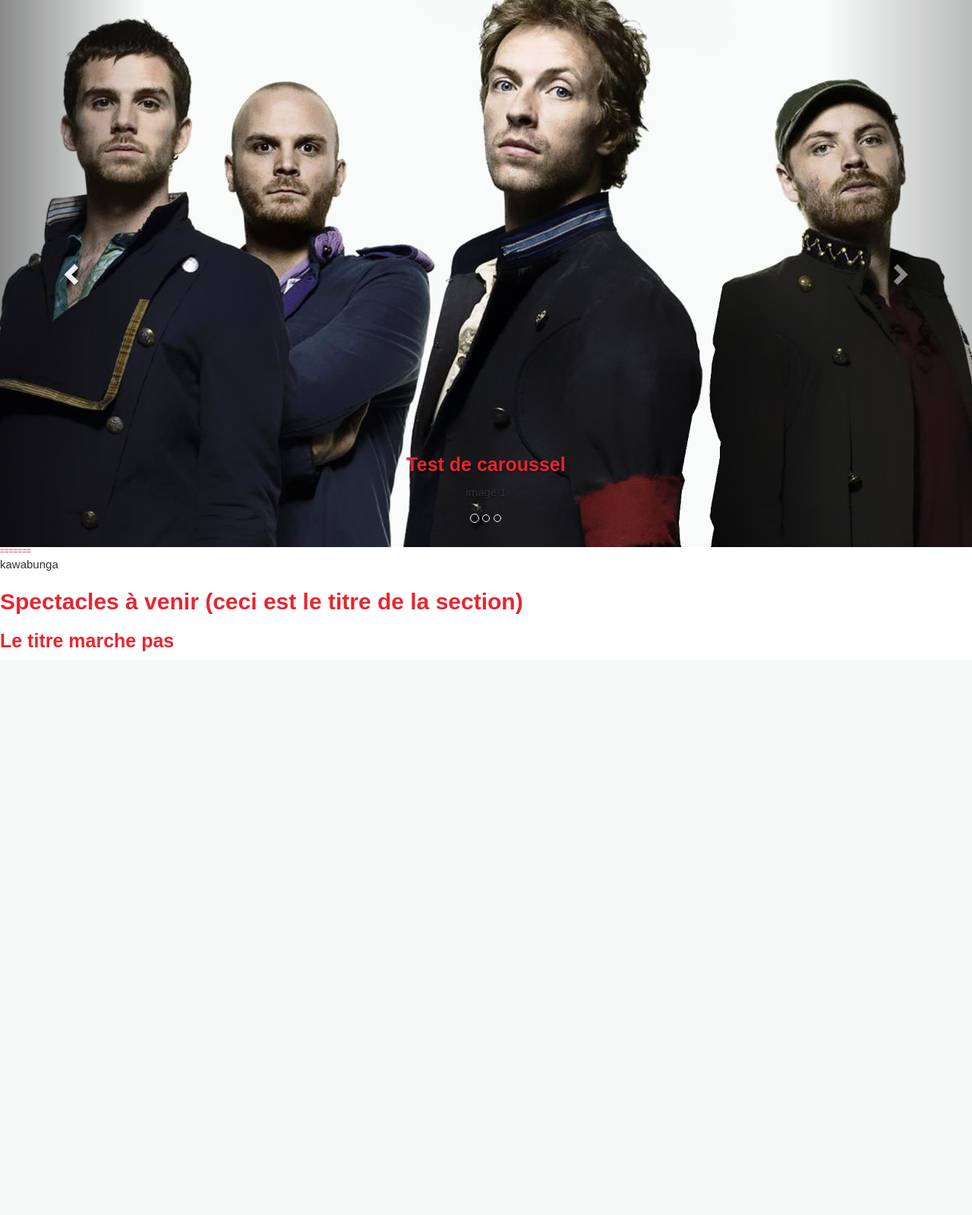
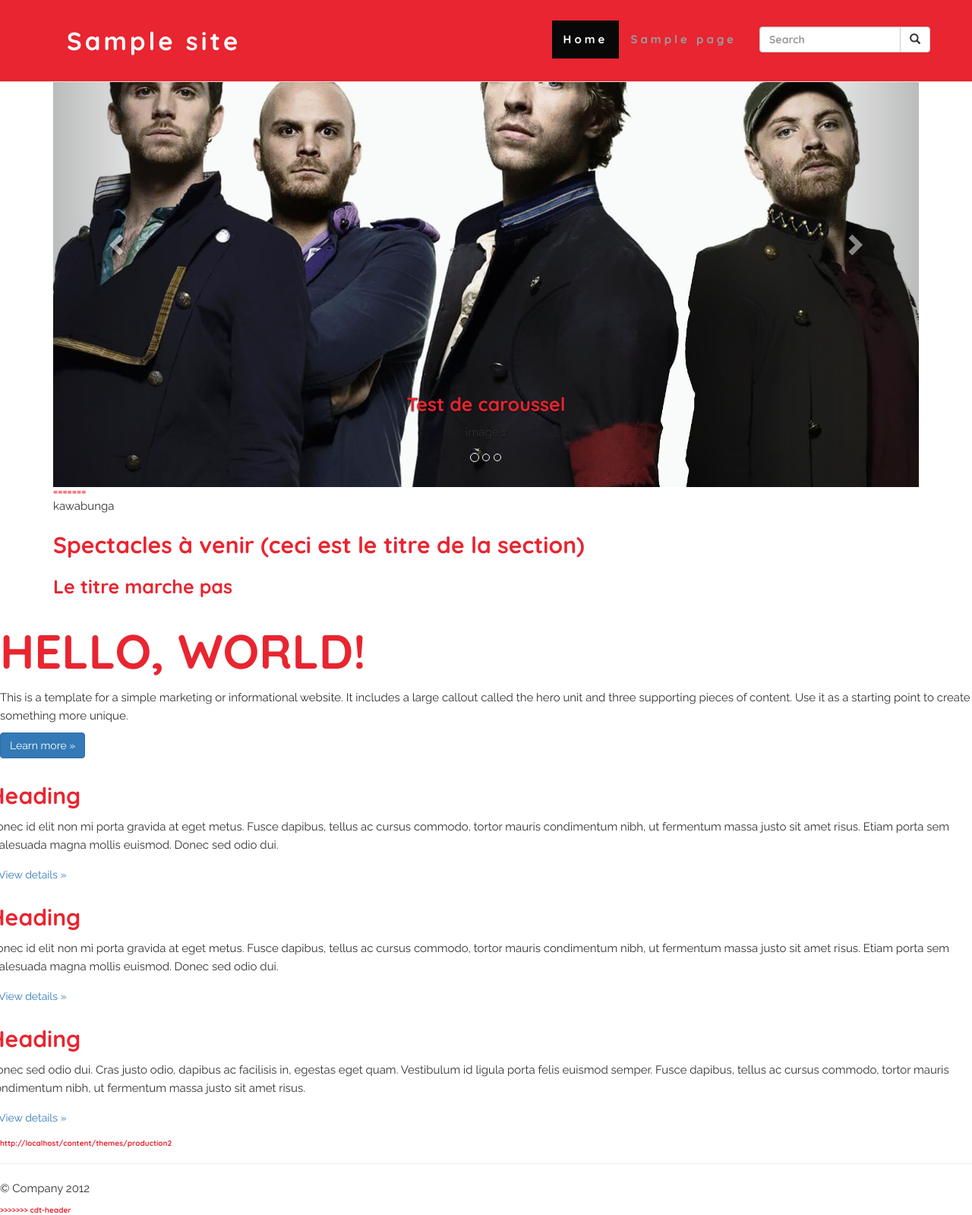
Before and after one commit to DiglidiDudeNG/WP-Production2, a WordPress theme: template content/themes/production2/index.php in a window 1280 px wide. Shown: the whole page at 76% size. Before the commit the page ends 857 px from the top, so only its background shows below. Run offline with PHP 8.4 and a stand-in for WordPress, Linux system fonts and the light colour scheme; the site name, menu and one post (Sample post) are stand-ins, and other content is empty; some libraries are stand-ins or nearby versions.

Commit message:
conflits power

```diff
--- a/content/themes/production2/index.php
+++ b/content/themes/production2/index.php
@@ -1,4 +1,6 @@
+<?php get_header(); ?>
 <?php
+// <<<<<<< HEAD
 
 /**
  * index.php
@@ -158,4 +160,36 @@
 
 <?php
 	// require_once('footer.php');
+
+
+
+include_once("include/caroussel.php");
 ?>
+<!-- Main hero unit for a primary marketing message or call to action -->
+<div class="hero-unit">
+	<h1>Hello, world!</h1>
+	<p>This is a template for a simple marketing or informational website. It includes a large callout called the hero unit and three supporting pieces of content. Use it as a starting point to create something more unique.</p>
+	<p><a class="btn btn-primary btn-large">Learn more &raquo;</a></p>
+</div>
+<!-- Example row of columns -->
+<div class="row">
+	<div class="span4">
+		<h2>Heading</h2>
+		<p>Donec id elit non mi porta gravida at eget metus. Fusce dapibus, tellus ac cursus commodo, tortor mauris condimentum nibh, ut fermentum massa justo sit amet risus. Etiam porta sem malesuada magna mollis euismod. Donec sed odio dui. </p>
+		<p><a class="btn" href="#">View details &raquo;</a></p>
+	</div>
+	<div class="span4">
+		<h2>Heading</h2>
+		<p>Donec id elit non mi porta gravida at eget metus. Fusce dapibus, tellus ac cursus commodo, tortor mauris condimentum nibh, ut fermentum massa justo sit amet risus. Etiam porta sem malesuada magna mollis euismod. Donec sed odio dui. </p>
+		<p><a class="btn" href="#">View details &raquo;</a></p>
+	</div>
+	<div class="span4">
+		<h2>Heading</h2>
+		<p>Donec sed odio dui. Cras justo odio, dapibus ac facilisis in, egestas eget quam. Vestibulum id ligula porta felis euismod semper. Fusce dapibus, tellus ac cursus commodo, tortor mauris condimentum nibh, ut fermentum massa justo sit amet risus.</p>
+		<p><a class="btn" href="#">View details &raquo;</a></p>
+	</div>
+</div>
+<?php echo get_template_directory_uri(); ?>
+
+<?php get_footer(); ?>
+>>>>>>> cdt-header
```
Also changed, not shown: README.md.
